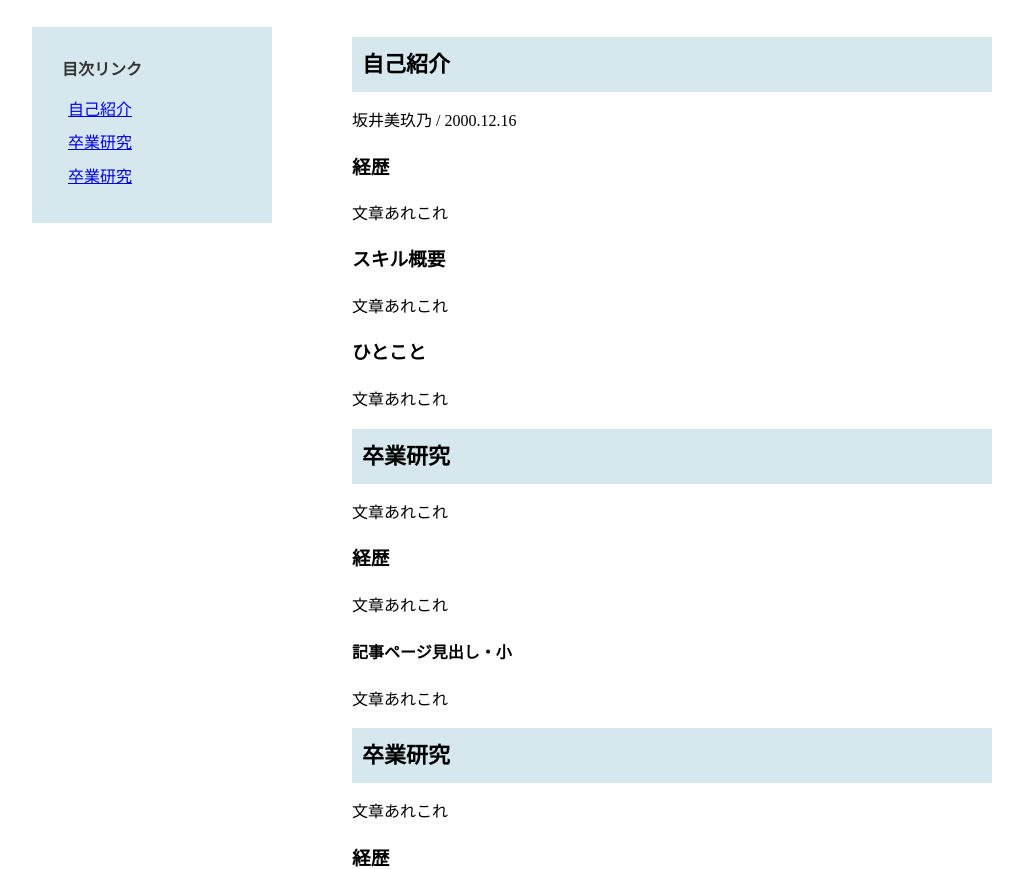
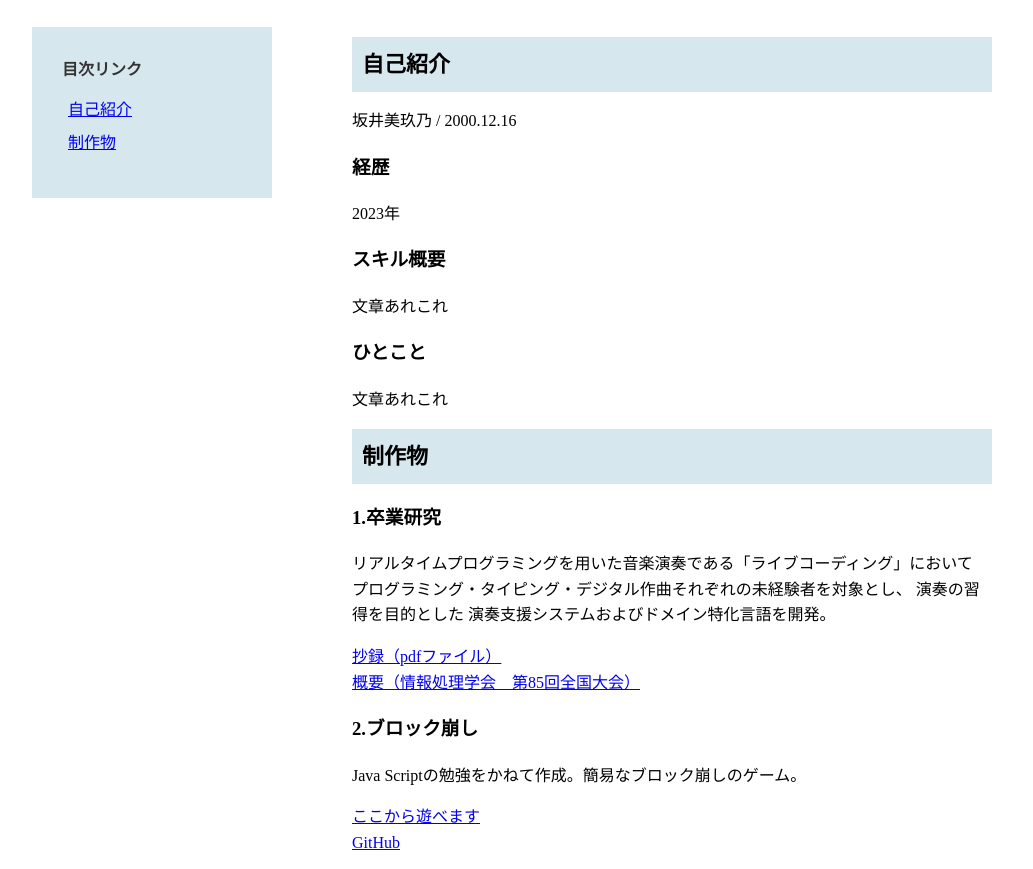
Before and after one commit to meeeeeeeee1216/portfolio.github.io, a plain HTML site: page index.html in a window 1280 px wide. Shown: the part 93-962 px from the top of the page, without its empty margins (108-1141 px from the left). Drawn offline with Linux system fonts and the light colour scheme.

Commit message:
内容追加

```diff
--- a/index.html
+++ b/index.html
@@ -18,8 +18,8 @@
                 <div class="link">
                     <ul>
                     <li><a href="#profile">自己紹介</a></li>
-                    <li><a href="#study">卒業研究</a></li>
-                    <li><a href="#study">卒業研究</a></li>
+                    <li><a href="#product">制作物</a></li>
+                    <li><a href="#study"></a></li>
                     </ul>
                 </div>
             </aside>
@@ -29,15 +29,37 @@
                         <h2>自己紹介</h2>
                         <p>坂井美玖乃 / 2000.12.16</p>
                         <h3>経歴</h3>
-                        <p>文章あれこれ</p>
+                        <p>2023年</p>
                         <h3>スキル概要</h3>
                         <p>文章あれこれ</p>
                         <h3>ひとこと</h3>
                         <p>文章あれこれ</p>
                     </div>
-                    <div id="study">
-                        <h2>卒業研究</h2>
-                        <p>文章あれこれ</p>
+                    <div id="product">
+                        <h2>制作物</h2>
+                        <div id="study">
+                            <h3>1.卒業研究</h3>
+                            <p>リアルタイムプログラミングを用いた音楽演奏である「ライブコーディング」において
+                                プログラミング・タイピング・デジタル作曲それぞれの未経験者を対象とし、
+                                演奏の習得を目的とした
+                                演奏支援システムおよびドメイン特化言語を開発。
+                            </p>
+                            <a href="https://ipsj.ixsq.nii.ac.jp/record/230062/files/IPSJ-Z85-5T-05.pdf">
+                                抄録（pdfファイル）</a><br>
+                            <a href="https://www.ipsj.or.jp/event/taikai/85/ipsj_web2023/data/pdf/5T-05.html">
+                                概要（情報処理学会　第85回全国大会）</a>
+                        </div>
+                        <div id="block">
+                            <h3>2.ブロック崩し</h3>
+                            <p>Java Scriptの勉強をかねて作成。簡易なブロック崩しのゲーム。</p>
+                            <a href="https://meeeeeeeee1216.github.io/block.github.io/">ここから遊べます</a><br>
+                            <a href="https://github.com/meeeeeeeee1216/block.github.io.git">GitHub</a>
+                        </div>
+                        <div id="block">
+                            <h3>3.ポートフォリオサイト</h3>
+                            <p>HTML/CSS/GitHubの練習のために作成</p>
+                            <a href="https://github.com/meeeeeeeee1216/portfolio.github.io.git">GitHub</a>
+                        </div>
                         <h3>経歴</h3>
                         <p>文章あれこれ</p>
                         <h4>記事ページ見出し・小</h4>
```
